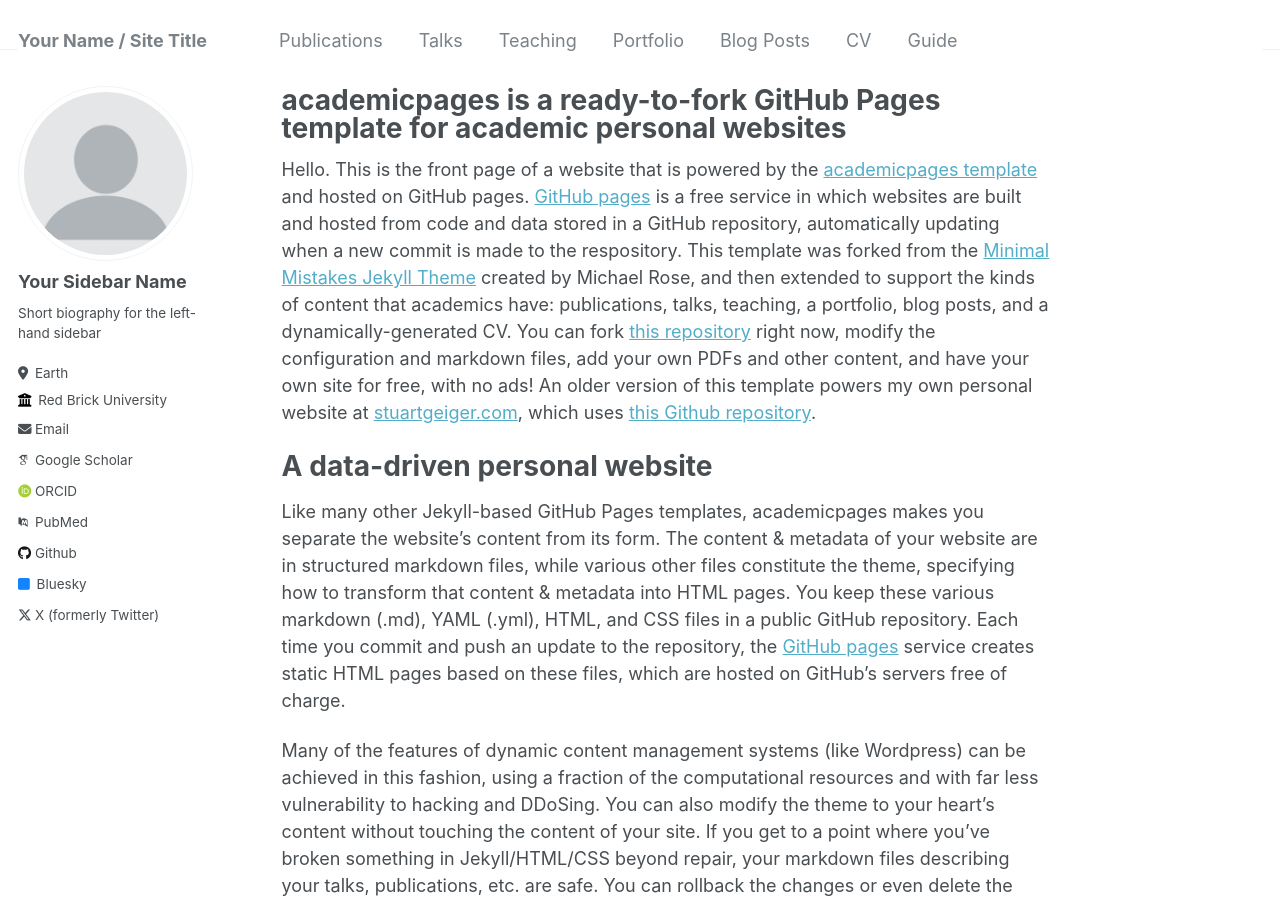
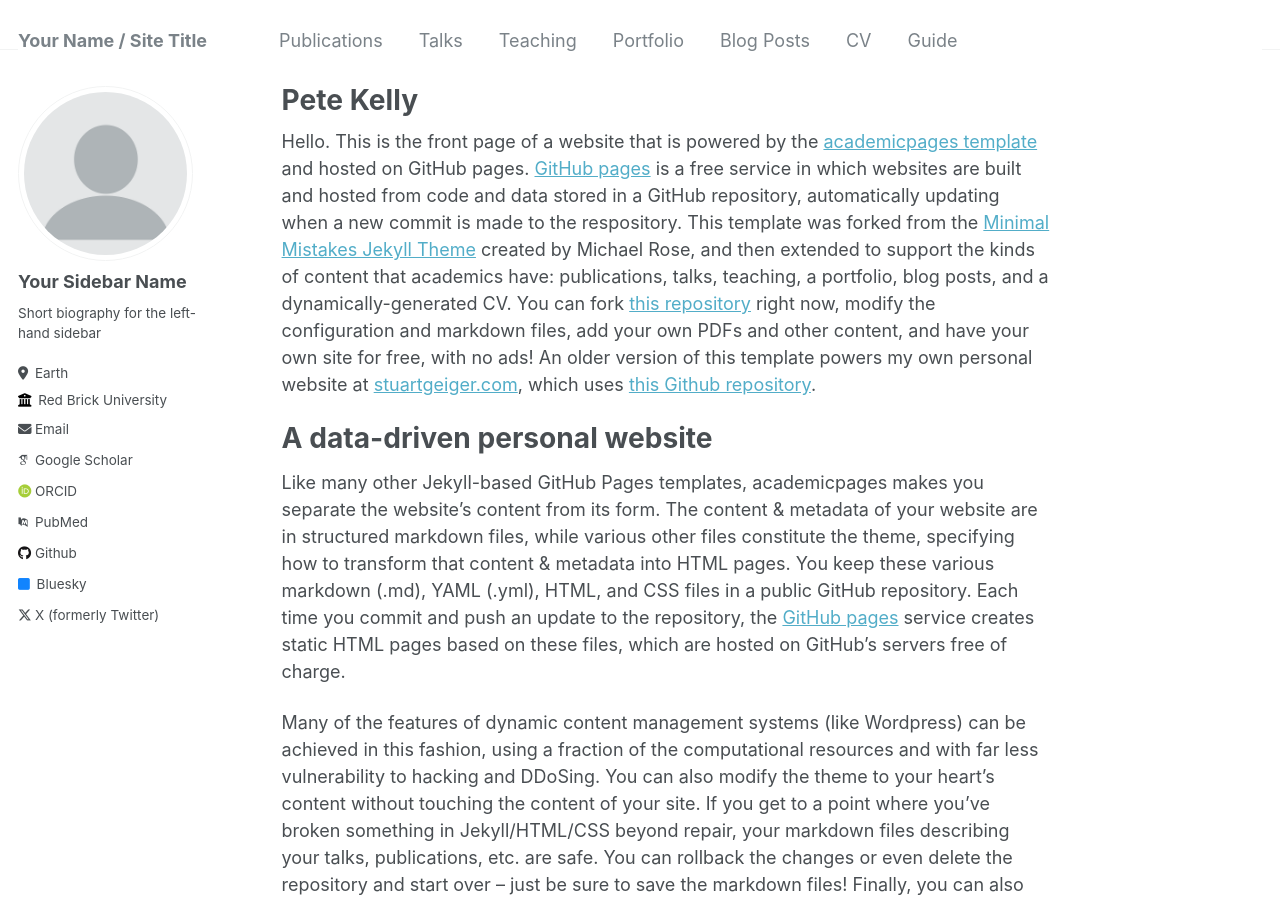
Before and after one commit to pete-kelly/pete-kelly.github.io, a Jekyll site: the page built from _pages/about.md, in a window 1280 px wide and 900 px high. Built offline with Jekyll 4.4.1, drawn with Linux system fonts in a browser that asks for light colours; some web fonts are replaced.

Commit message:
Update about.md

```diff
--- a/_pages/about.md
+++ b/_pages/about.md
@@ -1,6 +1,6 @@
 ---
 permalink: /
-title: "academicpages is a ready-to-fork GitHub Pages template for academic personal websites"
+title: "Pete Kelly"
 author_profile: true
 redirect_from:
   - /about/
```
